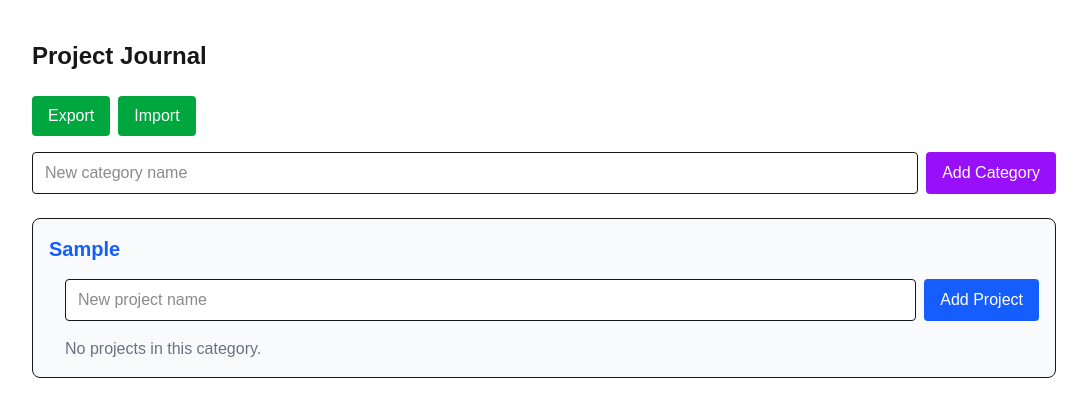
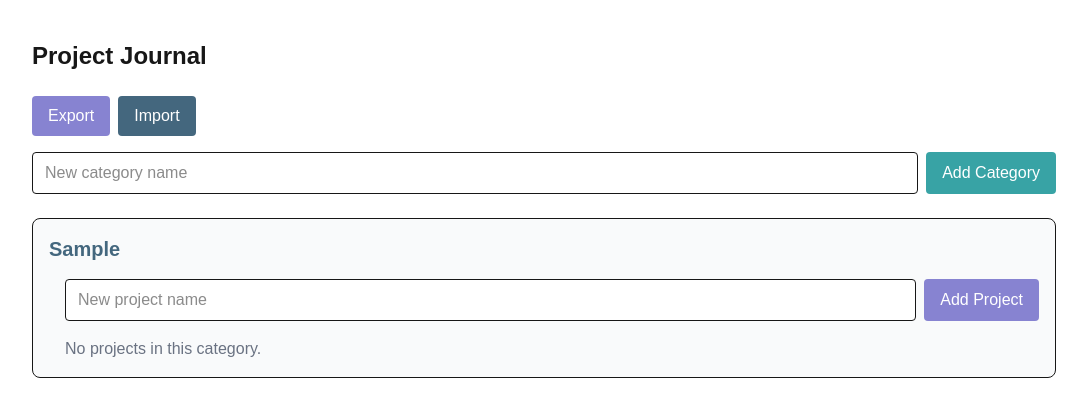
Before and after one commit to Linux711/kibi, a Next.js app: page / in a window 1280 px wide. Both pictures are taken after typing "Sample" into the empty fields and a click on the button "Add Category". Shown: the top 416 px of the page, without its empty margins (96-1183 px from the left). Built offline with nearby package versions, Linux system fonts and the light colour scheme.

Commit message:
added new colors

```diff
--- a/app/page.tsx
+++ b/app/page.tsx
@@ -118,13 +118,17 @@ export default function Home() {
         {/* Export/Import Buttons */}
         <div className="flex gap-2 mb-4">
           <button
-            className="bg-green-600 text-white px-4 py-2 rounded hover:bg-green-700"
+            style={{ backgroundColor: "#8783d1ff" }}
+            className="text-white px-4 py-2 rounded hover:opacity-90"
             onClick={handleExport}
             type="button"
           >
             Export
           </button>
-          <label className="bg-green-600 text-white px-4 py-2 rounded hover:bg-green-700 cursor-pointer">
+          <label
+            style={{ backgroundColor: "#44677eff" }}
+            className="text-white px-4 py-2 rounded hover:opacity-90 cursor-pointer"
+          >
             Import
             <input
               type="file"
@@ -144,7 +148,11 @@ export default function Home() {
             onChange={e => setNewCategoryName(e.target.value)}
             required
           />
-          <button className="bg-purple-600 text-white px-4 py-2 rounded hover:bg-purple-700" type="submit">
+          <button
+            style={{ backgroundColor: "#38A3A5" }}
+            className="text-white px-4 py-2 rounded hover:opacity-90"
+            type="submit"
+          >
             Add Category
           </button>
         </form>
@@ -156,7 +164,7 @@ export default function Home() {
             categories.map(cat => (
               <div key={cat.id} className="border rounded-lg p-4 bg-gray-50">
                 <h2
-                  className={`text-xl font-semibold mb-4 cursor-pointer ${selectedCategoryId === cat.id ? 'text-blue-600' : ''}`}
+                  className={`text-xl font-semibold mb-4 cursor-pointer ${selectedCategoryId === cat.id ? 'text-[#44677eff]' : 'text-gray-700'}`}
                   onClick={() => setSelectedCategoryId(cat.id)}
                 >
                   {cat.name}
@@ -169,7 +177,11 @@ export default function Home() {
                     onChange={e => setProjectInputs(prev => ({...prev, [cat.id]: e.target.value}))}
                     required
                   />
-                  <button className="bg-blue-600 text-white px-4 py-2 rounded hover:bg-blue-700" type="submit">
+                  <button
+                    style={{ backgroundColor: "#8783d1ff" }}
+                    className="text-white px-4 py-2 rounded hover:opacity-90"
+                    type="submit"
+                  >
                     Add Project
                   </button>
                 </form>
--- a/components/ProjectCard.tsx
+++ b/components/ProjectCard.tsx
@@ -190,7 +190,7 @@ export default function ProjectCard({
             autoFocus
           />
         ) : (
-          <span className="flex-1 font-semibold text-lg">
+              <span className="flex-1 font-semibold text-lg text-[#44677eff]">
                 {project.name}
               </span>
         )}
@@ -311,7 +311,9 @@ export default function ProjectCard({
               onClick={e => e.stopPropagation()}
             />
               <button
-              className="bg-green-600 text-white px-4 py-2 rounded hover:bg-green-700"
+                style={{ backgroundColor: "#38A3A5" }}
+                className="text-white px-4 py-2 rounded hover:opacity-90"
+                type="button"
                 onClick={() => {
                   const formattedHours = formatHours(newEntryHours);
                   onEntryChange?.({ date: newEntryDate, hoursSpent: formattedHours, notes: newEntryNotes });
--- a/tailwind.config.js
+++ /dev/null
@@ -1,13 +0,0 @@
-/** @type {import('tailwindcss').Config} */
-module.exports = {
-  content: [
-    "./pages/**/*.{js,ts,jsx,tsx,mdx}",
-    "./components/**/*.{js,ts,jsx,tsx,mdx}",
-    "./app/**/*.{js,ts,jsx,tsx,mdx}",
-  ],
-  darkMode: 'class',
-  theme: {
-    extend: {},
-  },
-  plugins: [],
-}
```
Lines whose indentation alone changed are shown as unchanged.
